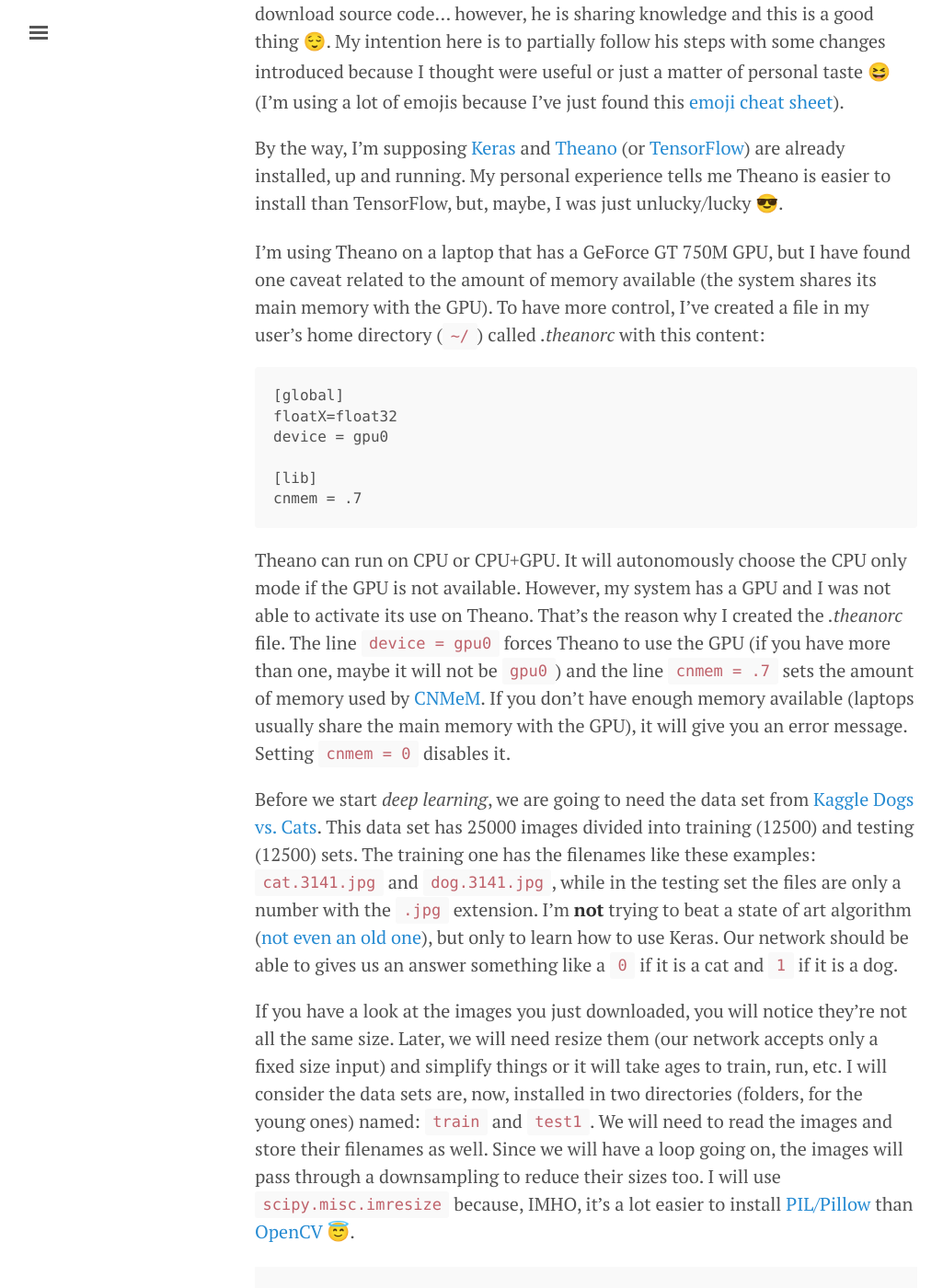
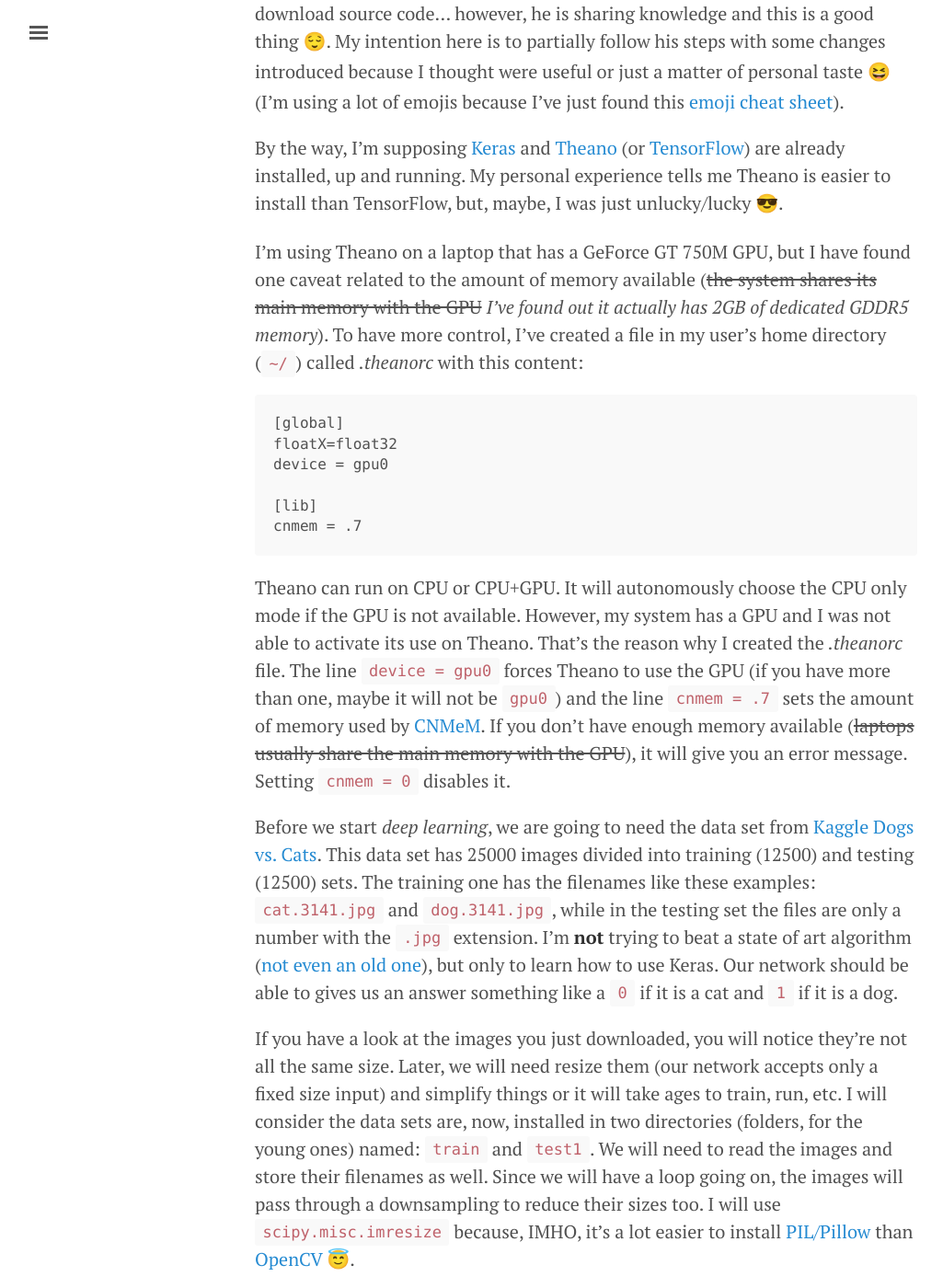
Before and after one commit to ricardodeazambuja/ricardodeazambuja.github.io, a Jekyll site: the page built from _posts/2017-01-29-easy-peasy_deep_learning.md, in a window 1280 px wide and 1400 px high, scrolled down 1297 px. Shown: the whole window at 92% size, without its empty margins (3-1028 px from the left). Built offline with Jekyll 4.4.1, drawn with Linux system fonts in a browser that asks for light colours; emoji names are drawn with the system emoji font; comment, search, counter and statistics services are not loaded; some of the changed text lies outside the part shown.

Commit message:
Added new images and fixed the link to the saved model

````diff
--- a/_posts/2017-01-29-easy-peasy_deep_learning.md
+++ b/_posts/2017-01-29-easy-peasy_deep_learning.md
@@ -6,6 +6,7 @@
 published: true
 comments: true
 ---
+
 [Deep learning](https://en.wikipedia.org/wiki/Deep_learning)... wow... this is "the" [hot topic](http://fortune.com/ai-artificial-intelligence-deep-machine-learning/) since, at least, some good years ago! I've attended a few seminars and workshops about deep learning, nevertheless I've never tried to code something myself - until now! - because I had always another [priority](http://www.tastefullyoffensive.com/2013/09/the-12-types-of-procrastnators.html). Also, I have to admit, I thought it was a lot harder and it would need much more time to be able to run anything that was not simply a sample code.
 
 I'm always forgetting things, so I like to take notes as if I was teaching a toddler. Consequently, this post was designed to remember myself when I forget how to use Keras :expressionless:.
@@ -27,7 +28,7 @@
 
 By the way, I'm supposing [Keras](https://keras.io/) and [Theano](http://deeplearning.net/software/theano/) (or [TensorFlow](https://www.tensorflow.org/)) are already installed, up and running. My personal experience tells me Theano is easier to install than TensorFlow, but, maybe, I was just unlucky/lucky :sunglasses:.
 
-I'm using Theano on a laptop that has a GeForce GT 750M GPU, but I have found one caveat related to the amount of memory available (the system shares its main memory with the GPU). To have more control, I've created a file in my user's home directory (`~/`) called *.theanorc* with this content:
+I'm using Theano on a laptop that has a GeForce GT 750M GPU, but I have found one caveat related to the amount of memory available (~~the system shares its main memory with the GPU~~ *I've found out it actually has 2GB of dedicated GDDR5 memory*). To have more control, I've created a file in my user's home directory (`~/`) called *.theanorc* with this content:
 
 ```
 [global]
@@ -38,7 +39,7 @@
 cnmem = .7
 ```
 
-Theano can run on CPU or CPU+GPU. It will autonomously choose the CPU only mode if the GPU is not available. However, my system has a GPU and I was not able to activate its use on Theano. That's the reason why I created the *.theanorc* file. The line `device = gpu0` forces Theano to use the GPU (if you have more than one, maybe it will not be `gpu0`) and the line `cnmem = .7` sets the amount of memory used by [CNMeM](http://deeplearning.net/software/theano/library/config.html#config.config.lib.cnmem). If you don't have enough memory available (laptops usually share the main memory with the GPU), it will give you an error message. Setting `cnmem = 0` disables it.
+Theano can run on CPU or CPU+GPU. It will autonomously choose the CPU only mode if the GPU is not available. However, my system has a GPU and I was not able to activate its use on Theano. That's the reason why I created the *.theanorc* file. The line `device = gpu0` forces Theano to use the GPU (if you have more than one, maybe it will not be `gpu0`) and the line `cnmem = .7` sets the amount of memory used by [CNMeM](http://deeplearning.net/software/theano/library/config.html#config.config.lib.cnmem). If you don't have enough memory available (~~laptops usually share the main memory with the GPU~~), it will give you an error message. Setting `cnmem = 0` disables it.
 
 Before we start *deep learning*, we are going to need the data set from [Kaggle Dogs vs. Cats](https://www.kaggle.com/c/dogs-vs-cats). This data set has 25000 images divided into training (12500) and testing (12500) sets. The training one has the filenames like these examples: `cat.3141.jpg` and `dog.3141.jpg`, while in the testing set the files are only a number with the `.jpg` extension. I'm **not** trying to beat a state of art algorithm ([not even an old one](http://xenon.stanford.edu/~pgolle/papers/dogcat.pdf)), but only to learn how to use Keras. Our network should be able to gives us an answer something like a `0` if it is a cat and `1` if it is a dog.
 
@@ -286,8 +287,19 @@
 
 After all our hard work, you should save your model. Keras models have methods for saving and loading a model. Everything is nicely explained on the [F.A.Q.](https://keras.io/getting-started/faq/#how-can-i-save-a-keras-model) and the simplest way is `model.save('my_model.h5')` to save and `model = load_model('my_model.h5')` to load everything (the architecture , the weights, the training configuration - loss, optimizer - and the state of the optimizer).
 
-And then I decided to fiddle with the parameters using the SDG optimizer. What did I do? I simply changed `nb_epoch=20` and, *voilà*, the accuracy went up to... 97.74%! You can find the saved model [here](keras-adventures/Dogs_vs_Cats/my_97perc_acc.h5). But, gosh, why was it so good now? In order to try to understand what happened, we must go back to where we defined our neural network. For the first two layers, we added this argument: `init="uniform"`. Therefore, those layers had their weights randomly assigned ([uniform distribution](https://en.wikipedia.org/wiki/Uniform_distribution_(continuous))). A further reason could be [overfitting](https://en.wikipedia.org/wiki/Overfitting) because the number of epochs were reduced from 50 to 20. In the future, I will try to fight overfitting using the [dropout](https://www.cs.toronto.edu/~hinton/absps/JMLRdropout.pdf) technique [already available in Keras](https://keras.io/layers/core/#dropout).
+And then I decided to fiddle with the parameters using the SDG optimizer. What did I do? I simply changed `nb_epoch=20` and, *voilà*, the accuracy went up to... 97.74%! You can find the saved model [here](https://github.com/ricardodeazambuja/keras-adventures/blob/master/Dogs_vs_Cats/my_97perc_acc.h5?raw=true). But, gosh, why was it so good now? In order to try to understand what happened, we must go back to where we defined our neural network. For the first two layers, we added this argument: `init="uniform"`. Therefore, those layers had their weights randomly assigned ([uniform distribution](https://en.wikipedia.org/wiki/Uniform_distribution_(continuous))). A further reason could be [overfitting](https://en.wikipedia.org/wiki/Overfitting) because the number of epochs were reduced from 50 to 20. In the future, I will try to fight overfitting using the [dropout](https://www.cs.toronto.edu/~hinton/absps/JMLRdropout.pdf) technique [already available in Keras](https://keras.io/layers/core/#dropout).
 
+Here are the results from the best neural network (the 97.74% accuracy one) using images from the test set (the 25% randomly chosen images from the directory train):
+<figure>
+  <img src="{{ site.url }}/public/images/dog_vs_cat_test_set.png?style=centerme" alt="dogs-vs-cats">
+  <figcaption>Testing the Neural Network against images from the test set.</figcaption>
+</figure>
+
+And using images never seen before (directory test1):
+<figure>
+  <img src="{{ site.url }}/public/images/dog_vs_cat_novel.png?style=centerme" alt="dogs-vs-cats">
+  <figcaption>Testing the Neural Network against images it has never seen before.</figcaption>
+</figure>
 
 Ok, let's see what we have achieved so far:
 
````
Also changed, not shown: public/images/dog_vs_cat_novel.png (added), public/images/dog_vs_cat_test_set.png (added).
